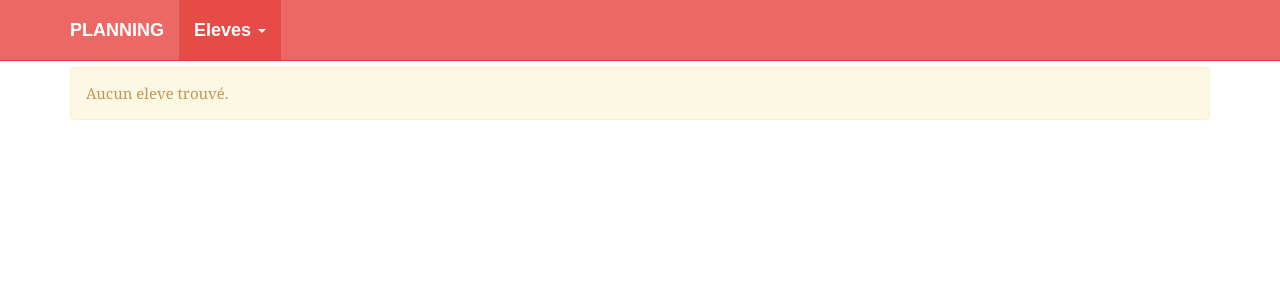
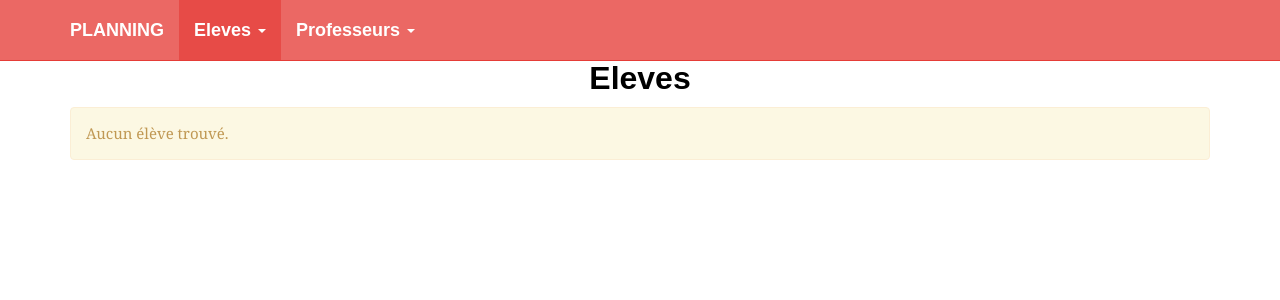
Before and after one commit to cmenager/Planning, a PHP site: template views/eleves.html.twig in a window 1280 px wide. Shown: the top 300 px of the page. Run offline with PHP 8.4, Linux system fonts and the light colour scheme; the template is opened without the code that fills it, so the values that code supplies are empty; some libraries are stand-ins or nearby versions; some web fonts are replaced.

Commit message:
Affichage d'accueil

```diff
--- a/views/eleves.html.twig
+++ b/views/eleves.html.twig
@@ -10,7 +10,6 @@
         <table class="table table-hover table-condensed">
             <thead>
                 <tr>
-                    <th>Identifiant</th>
                     <th>Nom</th>
                     <th>Prénom</th>
                     <th>Tiers Temps</th>
@@ -19,8 +18,7 @@
             </thead>
             {% for eleve in eleves %}
                 <tr>
-                    <td><a href="/eleves/{{ eleve.id }}">{{ eleve.id }}</a></td>
-                    <td>{{ eleve.nom }}</td>
+                    <td><a href="/eleves/{{ eleve.id }}">{{ eleve.nom }}</a></td>
                     <td>{{ eleve.prenom }}</td>
                     <td>{{ eleve.tierstemps }}</td>
                 </tr>
@@ -28,6 +26,6 @@
         </table>
     </div>
 {% else %}
-    <div class="alert alert-warning">Aucun eleve trouvé.</div>
+    <div class="alert alert-warning">Aucun élève trouvé.</div>
 {% endif %}
 {% endblock %}
--- a/views/layout.html.twig
+++ b/views/layout.html.twig
@@ -5,8 +5,8 @@
     <meta http-equiv="X-UA-Compatible" content="IE=edge">
     <meta name="viewport" content="width=device-width, initial-scale=1">
     <link href="{{ app.request.basepath }}/lib/bootstrap/css/bootstrap.min.css" rel="stylesheet">
-    <link href="{{ app.request.basepath }}/css/gsb-report.css" rel="stylesheet">
-    <title>GSB-Report - {% block title %}{% endblock %}</title>
+    <link href="{{ app.request.basepath }}/css/planning.css" rel="stylesheet">
+    <title>Planning - {% block title %}{% endblock %}</title>
 </head>
 <body>
     <div class="container">
@@ -26,6 +26,13 @@
                             <a href="" class="dropdown-toggle" data-toggle="dropdown">Eleves <b class="caret"></b></a>
                             <ul class="dropdown-menu">
                                 <li><a href="/eleves/">Consulter</a></li>
+
+                            </ul>
+                        </li>
+                        <li class="dropdown {% if professeurMenu is defined %}active{% endif %}">
+                            <a href="" class="dropdown-toggle" data-toggle="dropdown">Professeurs <b class="caret"></b></a>
+                            <ul class="dropdown-menu">
+                                <li><a href="/professeurs/">Consulter</a></li>
                             </ul>
                         </li>
                     </ul>
```
Also changed, not shown: db/content.sql (added, +20 -0 lines).
